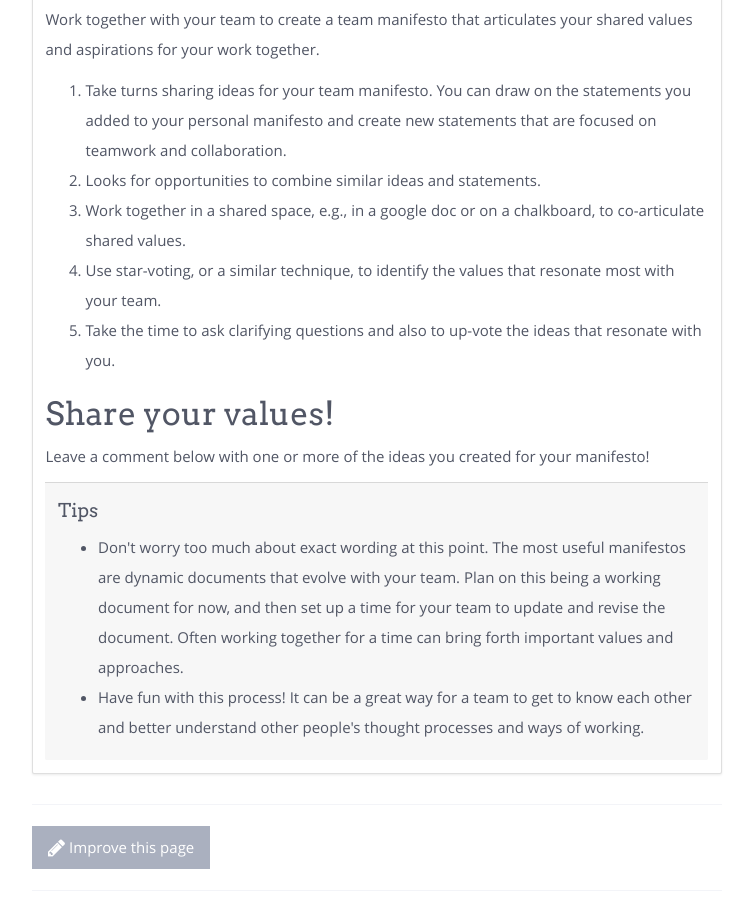
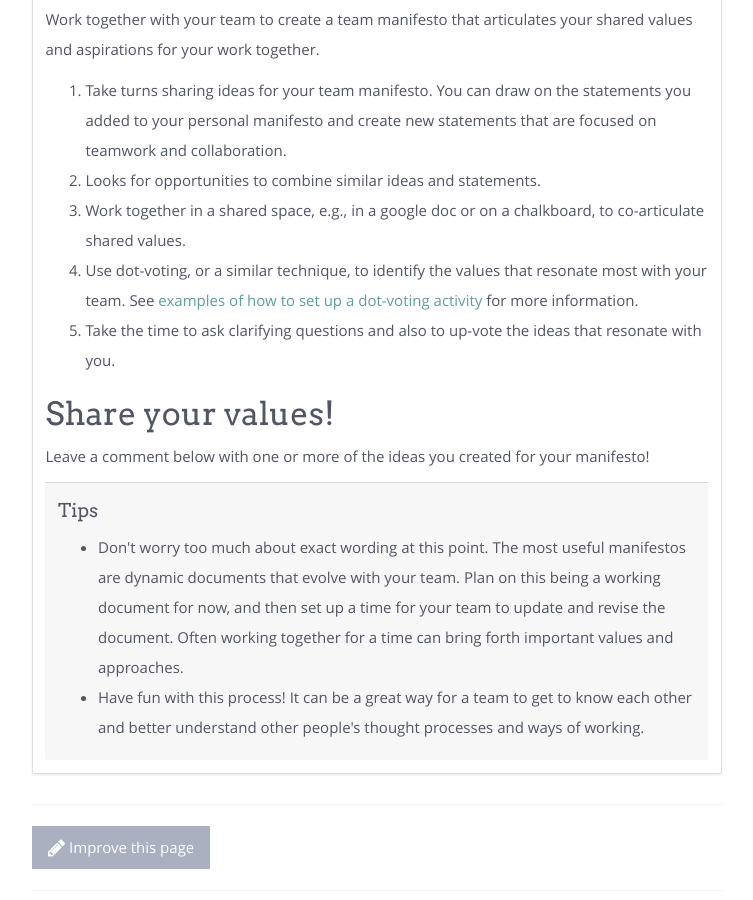
Before and after one commit to UCLALibrary/foundations, a Jekyll site: the page built from modules/manifestos/_posts/2000-01-02-team-manifesto.html, in a window 1280 px wide and 900 px high, scrolled down 1124 px. Shown: the whole window, without its empty margins (383-1136 px from the left). Built offline with Jekyll 4.4.1, drawn with Linux system fonts in a browser that asks for light colours; nearby versions of some CDN libraries; comment, search, counter and statistics services are not loaded.

Commit message:
little fixes.

```diff
--- a/modules/manifestos/_posts/2000-01-02-team-manifesto.html
+++ b/modules/manifestos/_posts/2000-01-02-team-manifesto.html
@@ -32,7 +32,7 @@ comments: true
         <li>Take turns sharing ideas for your team manifesto. You can draw on the statements you added to your personal manifesto and create new statements that are focused on teamwork and collaboration.</li>
         <li>Looks for opportunities to combine similar ideas and statements.</li>
         <li>Work together in a shared space, e.g., in a google doc or on a chalkboard, to co-articulate shared values.</li>
-        <li>Use star-voting, or a similar technique, to identify the values that resonate most with your team.</li>
+        <li>Use dot-voting, or a similar technique, to identify the values that resonate most with your team. See <a href="https://mindiply.com/blog/post/how-to-make-better-group-decision-with-dot-voting" target="_blank">examples of how to set up a dot-voting activity</a> for more information.</li>
         <li>Take the time to ask clarifying questions and also to up-vote the ideas that resonate with you.</li>
     </ol>
       <h2>Share your values!</h2>
--- a/modules/start/_posts/2000-01-03-memorable-meaningful-transformative.html
+++ b/modules/start/_posts/2000-01-03-memorable-meaningful-transformative.html
@@ -15,7 +15,7 @@ title: Learning Reflections
     <p class="card-text">Think of a time you learned something that was <em>memorable</em>, <em>meaningful</em>, and perhaps even <em>transformative</em>. This experience might have been in an academic environment, but it could also have happened outside of a "formal" learning context.</p>
     <ul>
         <li>What did you learn?</li>
-        <li><em>How</em> did it happen?</li>
+        <li>How did it happen?</li>
         <li>Who was involved?</li>
         <li>What was the environment like?</li>
         <li>What other impressions or memories do you have of your learning experience?</li>
```
